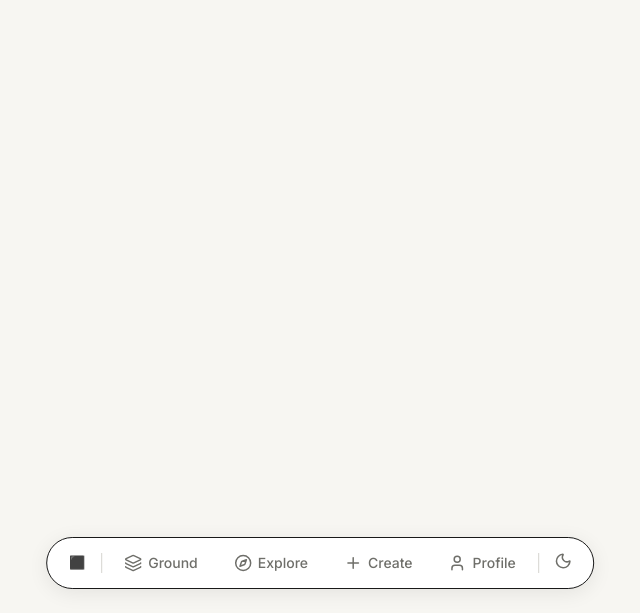
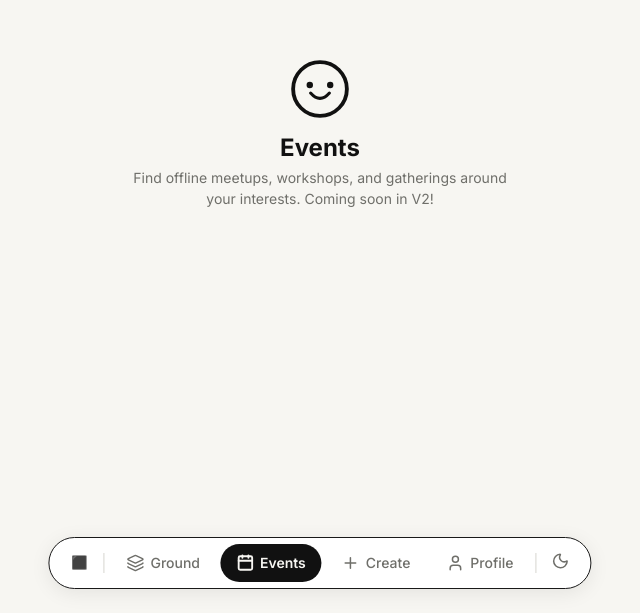
Before and after one commit to KhushiBagga20/Common-Ground, a React (Vite) app: page /events in a window 1280 px wide. Shown: the part 187-800 px from the top of the page, without its empty margins (320-960 px from the left). Built offline with nearby package versions, Linux system fonts and the light colour scheme.

Commit message:
Update bottom navbar

```diff
--- a/src/App.jsx
+++ b/src/App.jsx
@@ -5,6 +5,7 @@ import Landing from './pages/Landing';
 import Onboarding from './pages/Onboarding';
 import Ground from './pages/Ground';
 import Explore from './pages/Explore';
+import Events from './pages/Events';
 import Community from './pages/Community';
 import CreatePost from './pages/CreatePost';
 import Profile from './pages/Profile';
@@ -19,6 +20,7 @@ export default function App() {
           <Route path="/onboarding" element={<Onboarding />} />
           <Route path="/ground" element={<Ground />} />
           <Route path="/explore" element={<Explore />} />
+          <Route path="/events" element={<Events />} />
           <Route path="/community/:id" element={<Community />} />
           <Route path="/create" element={<CreatePost />} />
           <Route path="/profile" element={<Profile />} />
--- a/src/components/layout/Navbar.jsx
+++ b/src/components/layout/Navbar.jsx
@@ -1,6 +1,6 @@
 import { NavLink, useLocation } from 'react-router-dom';
 import { motion } from 'framer-motion';
-import { Compass, Plus, User, Sun, Moon, Layers } from 'lucide-react';
+import { Calendar, Plus, User, Sun, Moon, Layers } from 'lucide-react';
 import { useTheme } from '../../hooks/useTheme';
 import './Navbar.css';
 
@@ -14,7 +14,7 @@ export default function Navbar() {
 
   const links = [
     { to: '/ground', icon: Layers, label: 'Ground' },
-    { to: '/explore', icon: Compass, label: 'Explore' },
+    { to: '/events', icon: Calendar, label: 'Events' },
     { to: '/create', icon: Plus, label: 'Create' },
     { to: '/profile', icon: User, label: 'Profile' },
   ];
@@ -37,7 +37,9 @@ export default function Navbar() {
         {/* Navigation Links */}
         <div className="dock-nav__links">
           {links.map(({ to, icon: Icon, label }) => {
-            const isActive = location.pathname === to || (to !== '/ground' && location.pathname.startsWith(to));
+            const isActive = to === '/ground'
+              ? (location.pathname === '/ground' || location.pathname.startsWith('/explore'))
+              : (location.pathname === to || (to !== '/ground' && location.pathname.startsWith(to)));
 
             return (
               <NavLink
--- /dev/null
+++ b/src/pages/Events.jsx
@@ -0,0 +1,54 @@
+import { motion } from 'framer-motion';
+import PageCanvas from '../components/layout/PageCanvas';
+import Smiley from '../components/common/Smiley';
+import { staggerContainer, staggerItem } from '../animations/variants';
+
+export default function Events() {
+  return (
+    <PageCanvas>
+      <motion.div
+        className="events-page"
+        variants={staggerContainer}
+        initial="initial"
+        animate="animate"
+        style={{
+          display: 'flex',
+          flexDirection: 'column',
+          alignItems: 'center',
+          justifyContent: 'center',
+          minHeight: '60vh',
+          textAlign: 'center',
+          padding: 'var(--space-xl) var(--space-m)'
+        }}
+      >
+        <motion.div variants={staggerItem} style={{ marginBottom: 'var(--space-m)' }}>
+          <Smiley size={64} mood="happy" />
+        </motion.div>
+
+        <motion.h1
+          variants={staggerItem}
+          style={{
+            fontSize: 'var(--text-2xl)',
+            fontWeight: 700,
+            marginBottom: 'var(--space-s)',
+            fontFamily: 'inherit'
+          }}
+        >
+          Events
+        </motion.h1>
+
+        <motion.p
+          variants={staggerItem}
+          className="text-muted"
+          style={{
+            maxWidth: '400px',
+            fontSize: 'var(--text-sm)',
+            lineHeight: 1.5
+          }}
+        >
+          Find offline meetups, workshops, and gatherings around your interests. Coming soon in V2!
+        </motion.p>
+      </motion.div>
+    </PageCanvas>
+  );
+}
--- a/src/pages/Landing.jsx
+++ b/src/pages/Landing.jsx
@@ -140,7 +140,7 @@ export default function Landing() {
               <Button
                 variant="secondary"
                 size="lg"
-                onClick={() => handleCtaClick('/explore')}
+                onClick={() => handleCtaClick('/ground')}
                 icon={<Compass size={18} />}
               >
                 Explore first
```
Also changed, not shown: jsconfig.json (+18 -4 lines), src/components/layout/BottomNav.jsx (+11 -11 lines).
